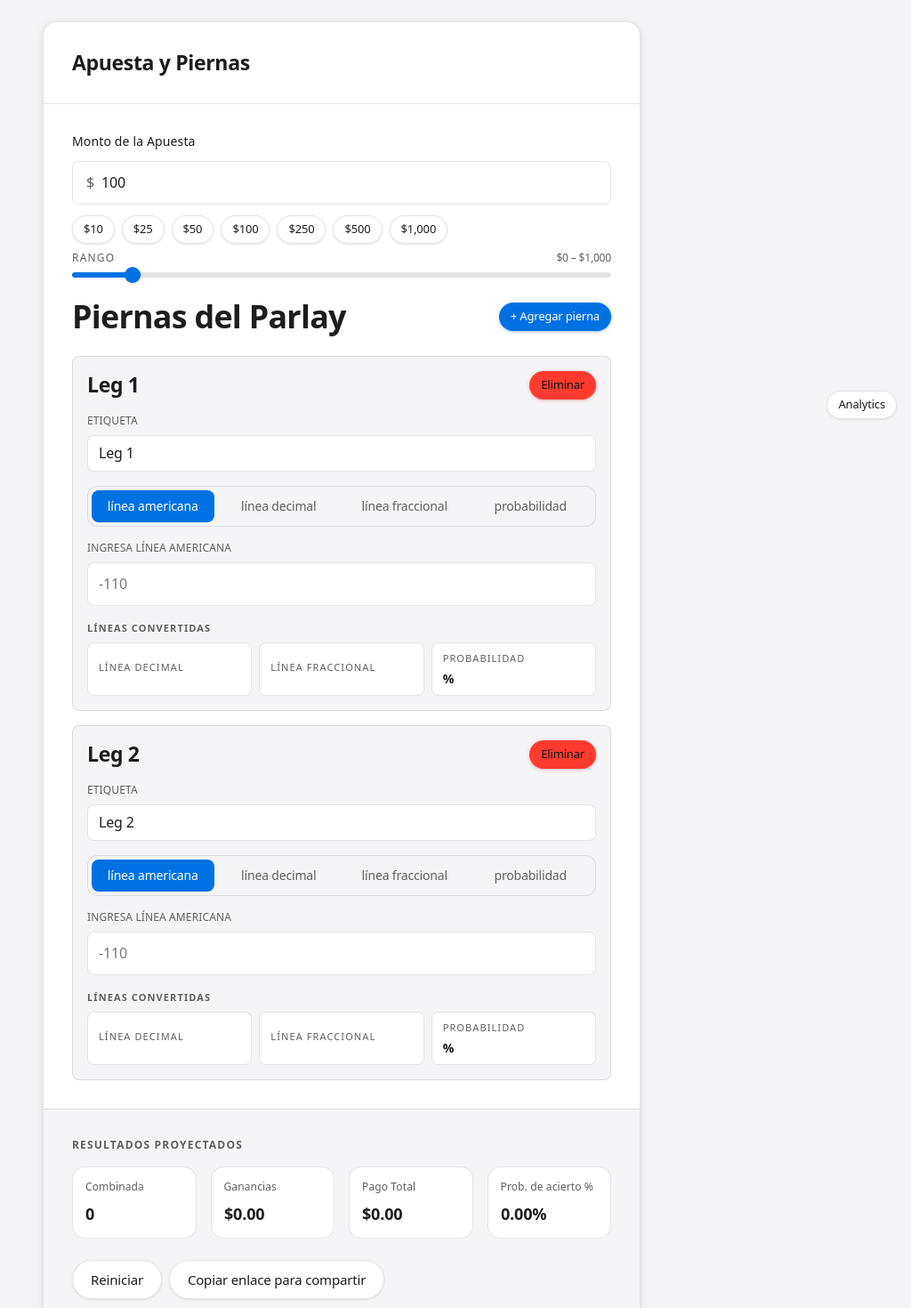
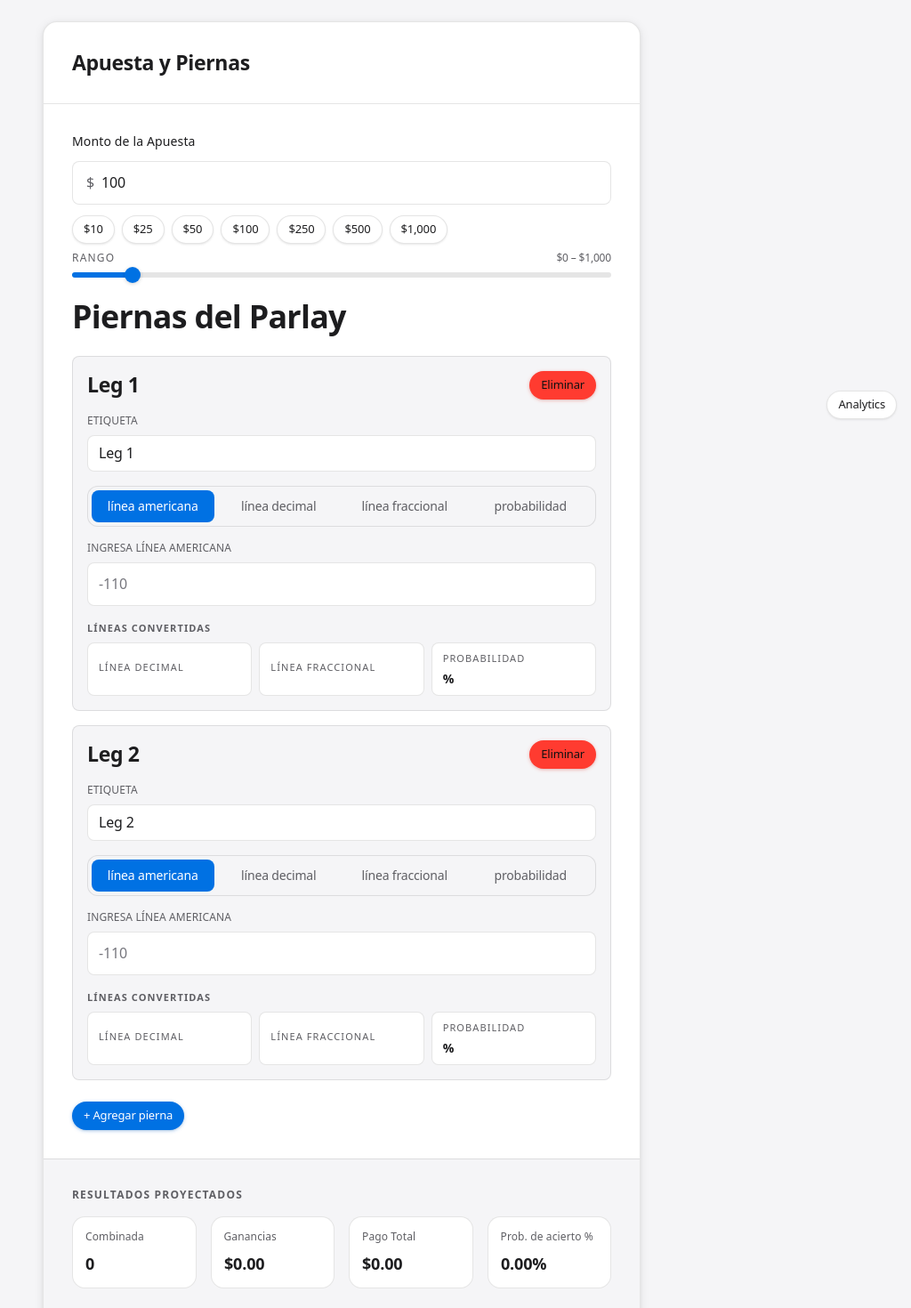
Before and after one commit to osbelmorell/betting-calculator, a Next.js app: page /es/parlay in a window 1280 px wide. Shown: the part 313-1783 px from the top of the page at 89% size, without its empty margins (256-1280 px from the left). Built offline with nearby package versions, Linux system fonts and the light colour scheme.

Commit message:
feat: refactor ParlayCalculator layout for improved leg addition and update text-wrap style in globals.css

```diff
--- a/app/components/ParlayCalculator.tsx
+++ b/app/components/ParlayCalculator.tsx
@@ -381,17 +381,7 @@
               <BetAmountSlider locale={locale} amount={betAmount} onAmountChange={onBetAmountChange} max={1000} />
             </div>
 
-            <div className="flex items-center justify-between">
-              <h2 className="text-sm font-semibold">{copy.legs}</h2>
-              <button
-                type="button"
-                onClick={addLeg}
-                aria-label={copy.addLegAria}
-                className="btn btn-primary btn-sm"
-              >
-                {copy.addLeg}
-              </button>
-            </div>
+            <h2 className="text-sm font-semibold">{copy.legs}</h2>
 
             <div className="flex flex-col gap-4" role="list" aria-label={copy.legListAria}>
               {legs.map((leg, index) => (
@@ -440,6 +430,17 @@
                   />
                 </section>
               ))}
+            </div>
+
+            <div className="flex justify-start">
+              <button
+                type="button"
+                onClick={addLeg}
+                aria-label={copy.addLegAria}
+                className="btn btn-primary btn-sm"
+              >
+                {copy.addLeg}
+              </button>
             </div>
           </div>
 
--- a/app/globals.css
+++ b/app/globals.css
@@ -107,7 +107,7 @@
   line-height: 1.04;
   font-weight: 680;
   letter-spacing: -0.03em;
-  text-wrap: balance;
+  text-wrap: pretty;
 }
 
 h2, .text-section-title {
@@ -115,6 +115,7 @@
   line-height: 1.12;
   font-weight: 650;
   letter-spacing: -0.02em;
+  text-wrap: pretty;
 }
 
 h3, .text-card-title {
@@ -122,6 +123,7 @@
   line-height: 1.2;
   font-weight: 600;
   letter-spacing: -0.015em;
+  text-wrap: pretty;
 }
 
 .text-subtitle {
```
